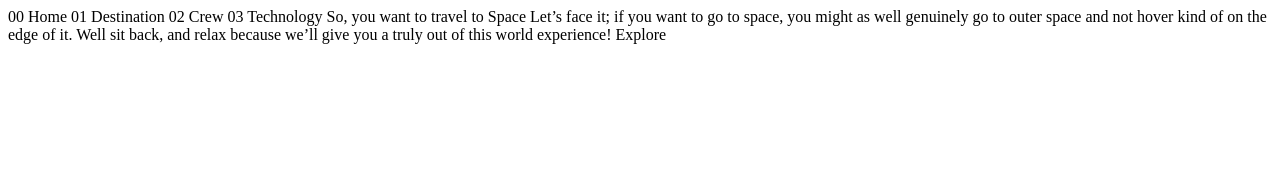
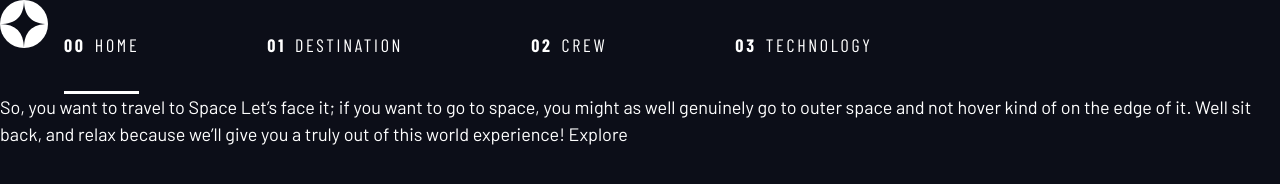
Before and after one commit to ItamarLu/Space-tourism-website, a plain HTML site: page index.html in a window 1280 px wide. Drawn offline with nearby package versions, Linux system fonts and the light colour scheme; a web font is replaced by a local one.

Commit message:
started the main site

```diff
--- a/index.html
+++ b/index.html
@@ -5,15 +5,29 @@
   <meta name="viewport" content="width=device-width, initial-scale=1.0">
 
   <link rel="icon" type="image/png" sizes="32x32" href="./assets/favicon-32x32.png">
-
+  <!-- Google fonts -->
+  <link rel="preconnect" href="https://fonts.googleapis.com">
+  <link rel="preconnect" href="https://fonts.gstatic.com" crossorigin>
+  <link href="https://fonts.googleapis.com/css2?family=Barlow+Condensed:wght@400;700&family=Bellefair&family=Barlow:wght@400;700&display=swap" rel="stylesheet">
+  <link rel="stylesheet" href="index.css">
+  <!-- Our custom CSS -->
   <title>Frontend Mentor | Space tourism website</title>
 </head>
 <body>
 
-  00 Home
-  01 Destination
-  02 Crew
-  03 Technology
+  <header class="primary-header flex">
+    <div>
+      <img src="./assets/shared/logo.svg" alt="space tourism logo" class="logo">
+    </div>
+      <nav>
+        <ul class="primary-navigation underline-indicators flex">
+          <li class="active"><a class="ff-sans-cond text-white uppercase letter-spacing-2" href="index.html"><span>00</span>Home</a>
+          <li><a class="ff-sans-cond text-white uppercase letter-spacing-2" href="destination.html"><span>01</span>Destination</a>
+          <li><a class="ff-sans-cond text-white uppercase letter-spacing-2" href="crew.html"><span>02</span>Crew</a>
+          <li><a class="ff-sans-cond text-white uppercase letter-spacing-2" href="technology.html"><span>03</span>Technology</a>
+        </ul>
+      </nav>
+  </header>
 
   So, you want to travel to
   Space
```
